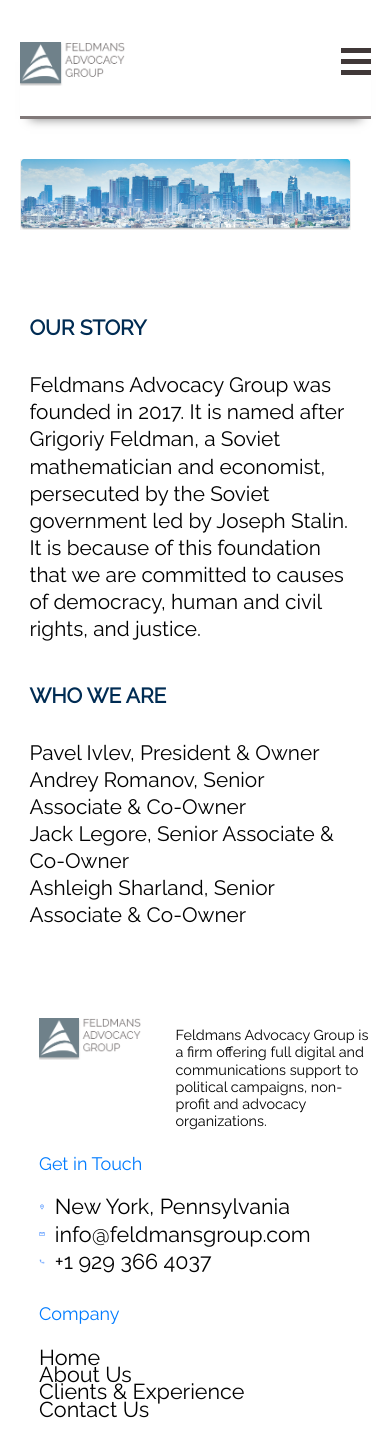
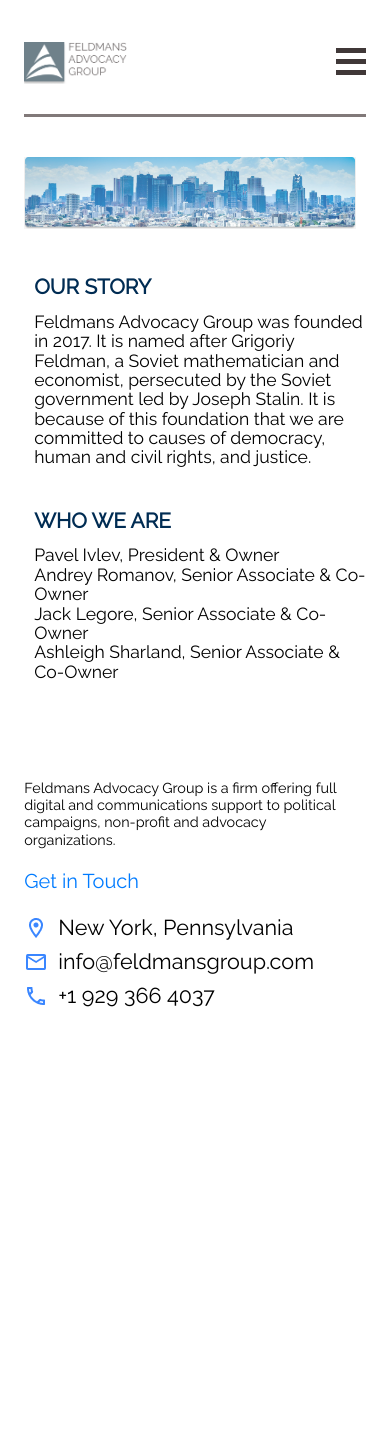
Before and after one commit to Korzyukova/feldmans-firebase-react, a React (Vite) app in the folder client/: page /aboutus in a window 390 px wide. Shown: the top 1456 px of the page. After the commit the page ends 1068 px from the top, so only its background shows below. Built offline with nearby package versions, Linux system fonts and the light colour scheme.

Commit message:
burger mobile menu

```diff
--- a/client/src/components/ClientsExperience/ClientsExperience.css
+++ b/client/src/components/ClientsExperience/ClientsExperience.css
@@ -4,7 +4,7 @@
   display: flex;
   flex-direction: column;
   width: 85vw;
-  margin-top: 40px;
+  /* margin-top: 40px; */
   margin-bottom: 40px;
   padding-bottom: 40px;
   margin-left: 10px;
@@ -26,6 +26,12 @@
     line-height: 1.3em;
   }
 }
+@media (max-width: 400px) {
+  .second {
+    font-size: 1.1em;
+    line-height: 1.1em;
+  }
+}
 
 .first {
   font-family: 'Raleway';
--- a/client/src/components/Contact/Contact.css
+++ b/client/src/components/Contact/Contact.css
@@ -4,10 +4,12 @@
   display: flex;
   flex-direction: column;
   width: 85vw;
-  margin-top: 40px;
+  /* margin-top: 40px; */
   margin-bottom: 40px;
   margin-left: 10px;
 }
+
+
 .greeting {
   font-family: 'Raleway';
   font-style: normal;
@@ -16,6 +18,7 @@
   line-height: 1.5em;
   font-weight: normal;
   color: rgb(0, 44, 83);
+  margin-top: 3vw;
 }
 
 @media (max-width: 1000px) {
@@ -24,3 +27,9 @@
     line-height: 1.3em;
   }
 }
+@media (max-width: 400px) {
+  .greeting {
+    font-size: 1.1em;
+    line-height: 1.1em;
+  }
+}
--- a/client/src/components/Footer/Footer.css
+++ b/client/src/components/Footer/Footer.css
@@ -9,16 +9,19 @@
   font-family: 'Raleway';
   font-style: normal;
   font-weight: 400;
-  font-size: 0.9em;
+  font-size: 1.1em;
   line-height: 1.2em;
+}
+@media (max-width: 890px) {
+  .footer {
+    font-size: 0.9em;
+  }
 }
 
 @media (max-width: 700px) {
   .footer {
     display: flex;
     flex-direction: column;
-    justify-content: center;
-    margin-left: 5vw;
     width: 85vw;
   }
 }
@@ -39,16 +42,16 @@
   height: 5vh;
 }
 
+@media (max-width: 700px) {
+  .footer-logo {
+    display: none;
+  }
+}
+
 .footer-text {
   margin: 0;
   padding: 0;
   margin-top: 2vw;
-}
-
-@media (max-width: 700px) {
-  .footer-text {
-    width: 50vw;
-  }
 }
 
 .footer-second {
@@ -70,6 +73,11 @@
     width: 85vw;
   }
 }
+@media (max-width: 700px) {
+  .footer-third {
+    display: none;
+  }
+}
 
 .footer-contact {
   list-style-type: none;
@@ -82,6 +90,12 @@
   margin: 0;
   padding: 0;
 }
+
+.footer-company li {
+  margin-bottom: 10px;
+  /* Add space between each list item (adjust the value as needed) */
+}
+
 @media (max-width: 700px) {
   .footer-company {
     font-size: 1.5em;
@@ -90,8 +104,8 @@
 
 .name {
   color: #007bff;
-  margin-bottom: 26px;
-  font-size: 18px;
+  margin-bottom: 3vh;
+  font-size: 20px;
 }
 
 @media (max-width: 700px) {
@@ -101,8 +115,8 @@
 }
 
 .footer-icon {
-  width: 1.5vw;
-  height: 100%;
+  /* width: 1.5vw;
+  height: 100%; */
   margin: 0;
   padding: 0;
   margin-right: 10px;
@@ -114,6 +128,7 @@
   align-items: center;
   margin-bottom: 10px;
 }
+
 @media (max-width: 700px) {
   .footer-string {
     font-size: 1.5em;
--- a/client/src/components/Header/Header.css
+++ b/client/src/components/Header/Header.css
@@ -7,7 +7,7 @@
   /* width: 85vw; */
   justify-content: space-between;
   border-bottom: 3px solid #817979;
-  box-shadow: 0 10px 10px -10px rgba(0, 0, 0, 0.5);
+  /* box-shadow: 0 10px 10px -10px rgba(0, 0, 0, 0.5); */
 }
 
 .header-logo {
@@ -44,7 +44,7 @@
 .burger-menu {
   display: none;
   cursor: pointer;
-  margin-bottom: 30px;
+
 }
 
 .bar {
@@ -56,7 +56,15 @@
 }
 
 .mobile-menu {
-  display: none;
+  display: flex;
+  flex-direction: column;
+  justify-content: center;
+  align-items: center;
+  position: fixed;
+  top: 0;
+  right: 0;
+  bottom: 0;
+  left: 0;
   background-color: white;
   position: fixed;
   top: 0;
@@ -68,7 +76,6 @@
 .open {
   display: flex !important;
   flex-direction: column;
-  align-items: flex-end;
 }
 
 .close-menu {
--- a/client/src/components/WhatWeDo/WhatWeDo.css
+++ b/client/src/components/WhatWeDo/WhatWeDo.css
@@ -4,7 +4,7 @@
   display: flex;
   flex-direction: column;
   width: 85vw;
-  margin-top: 40px;
+  /* margin-top: 40px; */
   margin-bottom: 40px;
   /* margin-left: 10px; */
 }
@@ -17,7 +17,7 @@
   line-height: 1.5em;
   font-weight: bold;
   color: rgb(0, 44, 83);
-  margin-bottom: 30px;
+  /* margin-bottom: 30px; */
 }
 @media (max-width: 1000px) {
   .first {
@@ -31,11 +31,18 @@
   /* font-weight: 400; */
   font-size: 1.5em;
   line-height: 1.5em;
+  margin-top: 3vw;
 }
 @media (max-width: 1000px) {
   .second {
     font-size: 1.3em;
     line-height: 1.3em;
+  }
+}
+@media (max-width: 400px) {
+  .second {
+    font-size: 1.1em;
+    line-height: 1.1em;
   }
 }
 
--- a/client/src/components/WhoWeAre/WhoWeAre.css
+++ b/client/src/components/WhoWeAre/WhoWeAre.css
@@ -4,7 +4,7 @@
   display: flex;
   flex-direction: column;
   width: 85vw;
-  margin-top: 40px;
+  /* margin-top: 40px; */
   padding-bottom: 40px;
   margin-left: 10px;
 }
@@ -17,7 +17,7 @@
   line-height: 1.5em;
   font-weight: bold;
   color: rgb(0, 44, 83);
-  margin-bottom: 30px;
+  /* margin-bottom: 30px; */
 }
 @media (max-width: 1000px) {
   .first {
@@ -39,6 +39,12 @@
     line-height: 1.3em;
   }
 }
+@media (max-width: 400px) {
+  .second {
+    font-size: 1.1em;
+    line-height: 1.1em;
+  }
+}
 
 .us {
   font-family: 'Raleway';
@@ -49,6 +55,7 @@
   list-style-type: none;
   margin: 0;
   padding: 0;
+  margin-top: 3vw;
 }
 @media (max-width: 1000px) {
   .us {
@@ -56,3 +63,9 @@
     line-height: 1.3em;
   }
 }
+@media (max-width: 400px) {
+  .us {
+    font-size: 1.1em;
+    line-height: 1.1em;
+  }
+}
```
